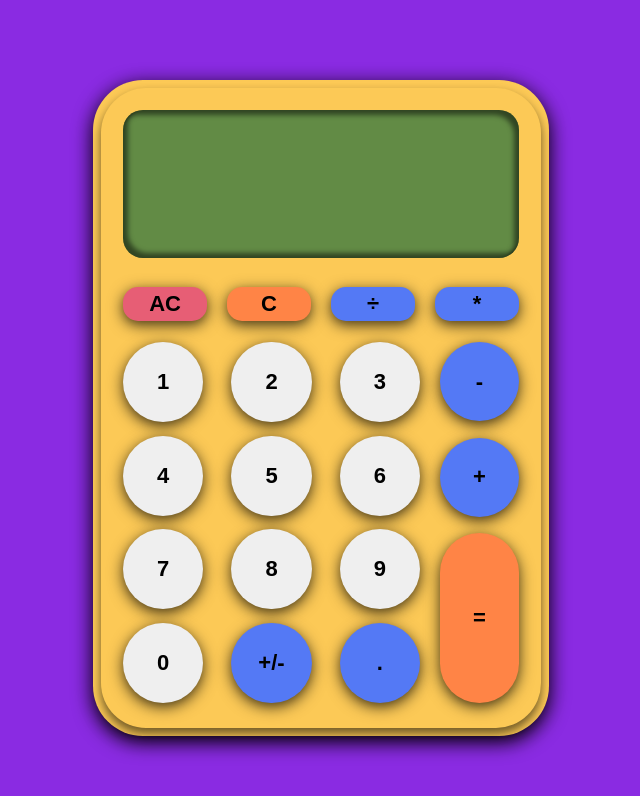
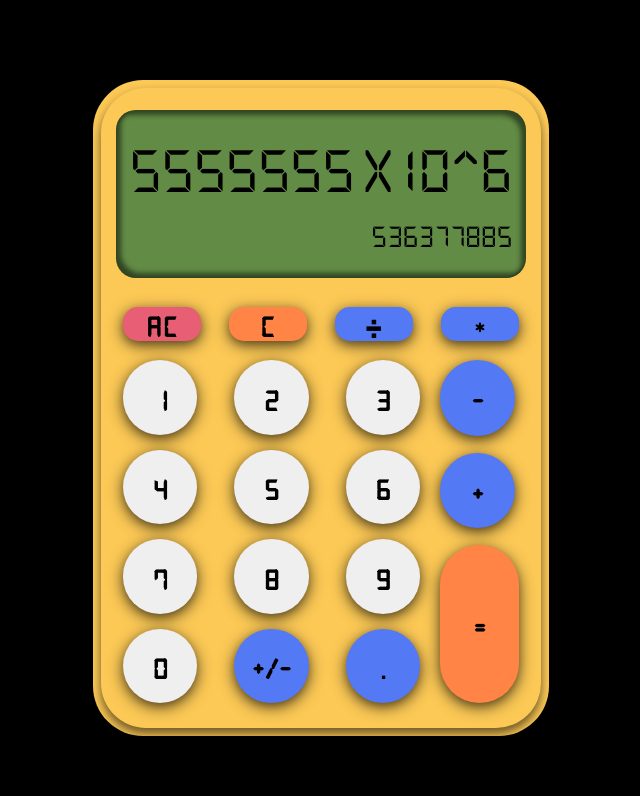
Before and after one commit to yashu483/calculator, a plain HTML site: page index.html in a window 1280 px wide. Shown: the whole page, without its empty margins (327-967 px from the left). Drawn offline with Linux system fonts and the light colour scheme; a web font is replaced by a local one.

Commit message:
style (display) :set font and size for display font and font size for displaying the numbers are set in CSS

```diff
--- a/index.html
+++ b/index.html
@@ -4,6 +4,11 @@
 <head>
     <meta charset="UTF-8">
     <meta name="viewport" content="width=device-width, initial-scale=1.0">
+    <link rel="preconnect" href="https://fonts.googleapis.com">
+    <link rel="preconnect" href="https://fonts.gstatic.com" crossorigin>
+    <link
+        href="https://fonts.googleapis.com/css2?family=Architects+Daughter&family=Balthazar&family=Fredericka+the+Great&family=Orbitron:wght@400..900&family=Rubik+Glitch&family=Sour+Gummy:ital,wght@0,100..900;1,100..900&display=swap"
+        rel="stylesheet">
     <link rel="stylesheet" href="style.css">
     <title>Calculator</title>
 </head>
@@ -12,11 +17,15 @@
     <div class="container">
         <div class="second-layer">
             <div class="display">
+                <p class="current-value"> 5555555 x 10^6</p>
 
+                <div class="previous-value">
+                    536377885
+                </div>
             </div>
             <div class="button-container">
                 <div class="rectangle-button-row">
-                    <button class="ac">AC</button>
+                    <button class="ac">A C</button>
                     <button class="clear">C</button>
                     <button class="division">÷</button>
                     <button class="multiply">*</button>
--- a/style.css
+++ b/style.css
@@ -1,3 +1,18 @@
+@font-face {
+    font-family: 'DS-Digital';
+    src: url('resources/fonts/DS-DIGI.TTF') format('truetype');
+}
+
+@font-face {
+    font-family: 'Digital-7';
+    src: url('./resources/fonts/digital-7.mono.ttf');
+}
+
+@font-face {
+    font-family: 'Technology';
+    src: url('./resources/fonts/Technology.ttf');
+}
+
 html,
 body {
     height: 100%;
@@ -17,7 +32,8 @@ body {
     display: flex;
     align-items: center;
     justify-content: center;
-    background-color: blueviolet;
+    /* background-color: blueviolet; */
+    background-color: black;
 }
 
 .container {
@@ -45,13 +61,40 @@ body {
 }
 
 .display {
+    display: flex;
+    flex-direction: column;
+    align-items: stretch;
     height: 25%;
-    width: 90%;
+    width: 87%;
     margin-top: 5%;
+    padding: 3%;
+    justify-content: space-between;
     background-color: #628b45;
     /* background-color: #A4A3A9; */
     border-radius: 20px;
     box-shadow: inset -5px 5px 5px rgba(0, 0, 0, 0.5), inset 5px -5px 5px rgba(0, 0, 0, 0.5)
+}
+
+.current-value {
+    text-align: right;
+    font-family: 'DS-DIGITAL', 'Digital-7', 'Orbitron';
+    white-space: nowrap;
+    font-size: 8.2vh;
+    width: 100%;
+    height: 8vh;
+    word-spacing: -1vh;
+    margin: 0;
+    margin-top: 1.8vh;
+
+
+}
+
+.previous-value {
+    text-align: right;
+    font-family: 'DS-DIGITAL', 'Digital-7', 'Orbitron';
+    font-size: 4vh;
+    margin: none;
+    margin-bottom: 1.5vh;
 }
 
 .button-container {
@@ -68,7 +111,7 @@ body {
     /* border: 2px solid red; */
     height: 8.5%;
     justify-content: space-between;
-    gap: 5%;
+    gap: 7%;
 }
 
 .rectangle-button-row button {
@@ -79,12 +122,13 @@ body {
 }
 
 button {
-    font-size: 22px;
+    font-size: 3.7vh;
     font-weight: 900;
     text-align: center;
     box-shadow: 0 4px 15px rgba(0, 0, 0, 0.7), 0 3px 6px rgba(0, 0, 0, 0.10);
     cursor: pointer;
     transform: translateY(-3px);
+    font-family: 'Digital-7', 'DS-DIGITAL', 'Orbitron';
     /* transition: all 0.2s ease-in-out; */
 }
 
@@ -104,7 +148,7 @@ button:active {
     flex-direction: column;
     justify-content: space-between;
     width: 75%;
-    gap: 3%;
+    /* gap: 2%; */
 }
 
 .left-button-section div {
@@ -114,7 +158,7 @@ button:active {
 }
 
 .left-button-section button {
-    width: 27%;
+    width: 25%;
     aspect-ratio: 1;
     border: none;
     border-radius: 50%;
@@ -124,13 +168,14 @@ button:active {
     display: flex;
     flex-direction: column;
     width: 20%;
-    gap: 4.5%;
+    gap: 5%;
 }
 
 
 
 .substraction,
 .addition {
+    width: 95%;
     border: none;
     aspect-ratio: 1;
     border-radius: 50%;
@@ -154,12 +199,19 @@ button:active {
     border-radius: 50px;
     border: none;
     background-color: #FF8446;
+    margin-top: auto;
 
 }
 
 .clear {
     background-color: #FF8446;
 }
-.ac{
+
+.ac {
     background-color: rgb(231, 94, 117);
+    word-spacing: -10px;
 }
+
+.multiply {
+    font-weight: 400;
+}
```
Also changed, not shown: resources/fonts/DIGITAL.TXT (deleted), resources/fonts/DS-DIGIB.TTF (deleted), resources/fonts/DS-DIGII.TTF (deleted), resources/fonts/DS-DIGIT.TTF (deleted), resources/fonts/Technology.ttf (added), resources/fonts/digital-7.mono.ttf (added), resources/fonts/digital-7.regular.ttf (added).
